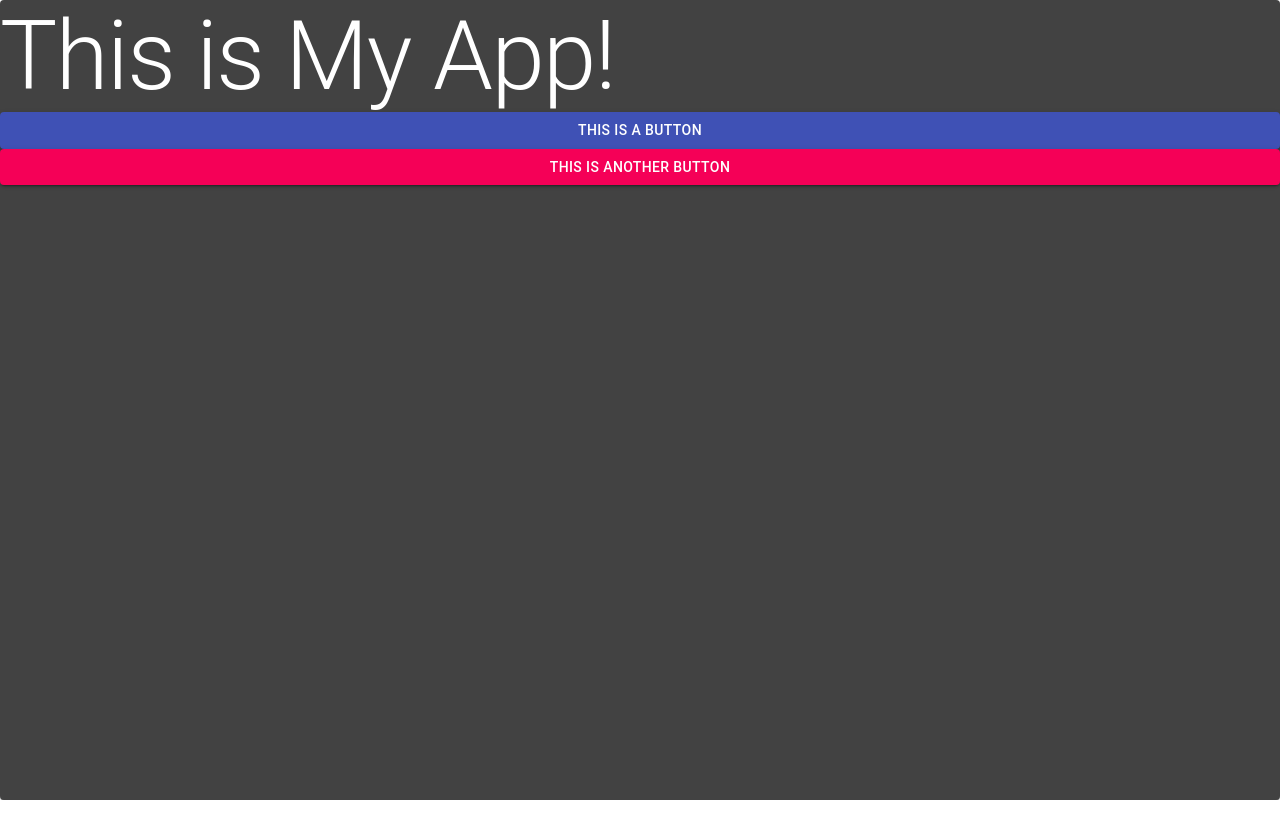
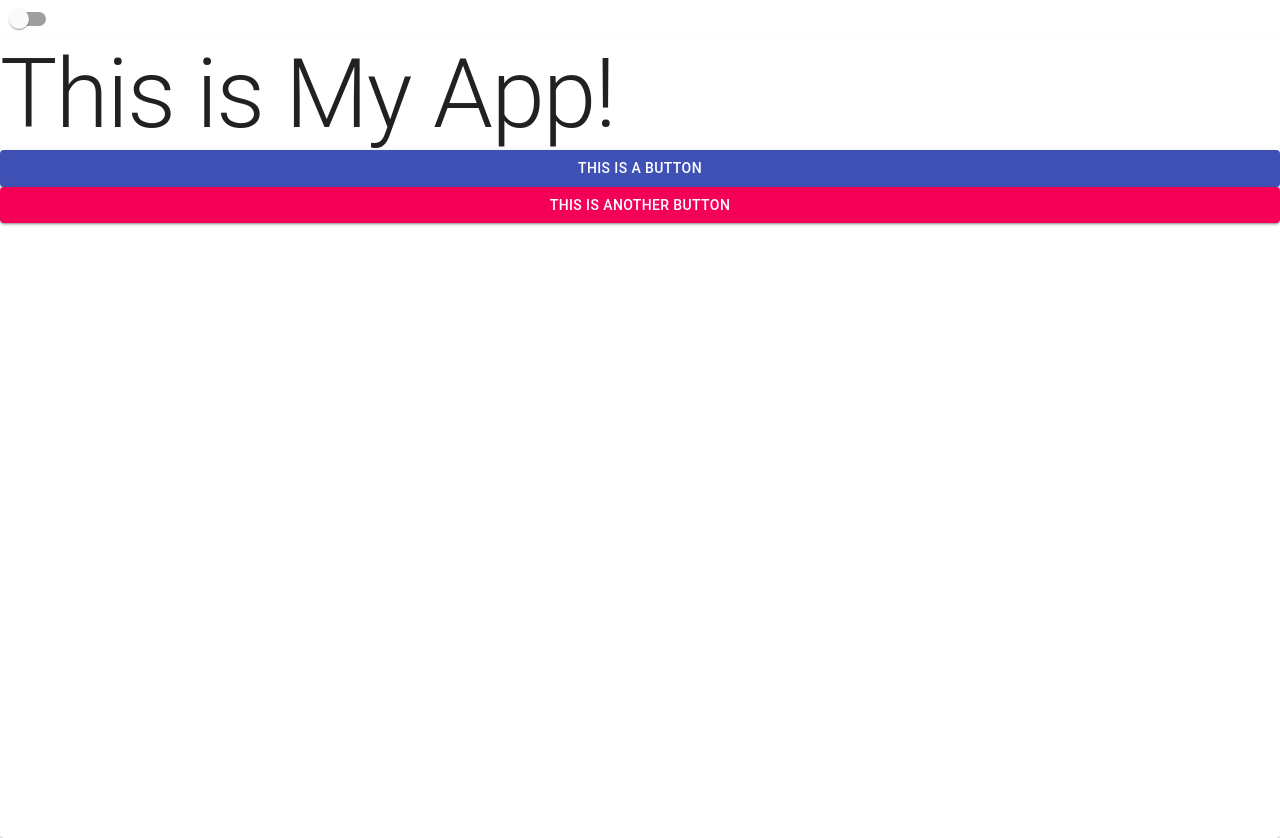
Before and after one commit to nikhilrai637/material-ui-concepts, a React (Create React App) app: page / in a window 1280 px wide. Before the commit the page ends 800 px from the top, so only its background shows below. Built offline with nearby package versions, Linux system fonts and the light colour scheme.

Commit message:
adding Toggled theme

```diff
--- a/src/App.js
+++ b/src/App.js
@@ -1,25 +1,37 @@
 
-import React from 'react'
+import React ,{useState} from 'react'
 import './App.css';
 import { Button } from '@material-ui/core';
-import { ThemeProvider} from '@material-ui/core/styles';
+import { ThemeProvider , createMuiTheme} from '@material-ui/core/styles';
 import Typography from '@material-ui/core/Typography';
-import theme from './Theme'
+// import theme from './Theme'
 import { makeStyles } from '@material-ui/core/styles';
 import {Grid} from '@material-ui/core'
 import Header from './Header'
 import Content from './Content';
 import CodeButton from './CodeButton'
 import Paper from './Paper'
-import Switch from './Switch'
+import Switches from './Switch'
 
 import TYPOGRAPHY from './TYPOGRAPHY'
-
+import Switch from '@material-ui/core/Switch';
 
 
 
 
 function App() {
+
+  const [darkMode, setdarkMode] = useState(false);
+
+  const theme = createMuiTheme({
+    palette: {
+      type: darkMode ? 'dark' : 'light',
+    },
+  });
+
+
+
+
    return (
   //  <div>
   //    <Grid container direction = "column">
@@ -46,8 +58,8 @@ function App() {
 
   <div>
   <ThemeProvider theme = {theme} >
-
-  <Switch/>
+  <Switch onChange = {() =>  setdarkMode(prevVal => !prevVal) }/>
+  <Switches/>
 
   </ThemeProvider>
   </div>
--- a/src/Theme.js
+++ b/src/Theme.js
@@ -1,7 +1,9 @@
 import { createMuiTheme } from '@material-ui/core/styles';
 import purple from '@material-ui/core/colors/purple';
 import green from '@material-ui/core/colors/green';
+import {useState} from 'react'
 
+const [darkMode , setDarkMode] = useState(false)
   const theme = createMuiTheme({
   palette: {
     type:'dark',
```
Also changed, not shown: src/Switch.js (+7 -3 lines), 1 other file (tests, documents, lock files or other folders).
